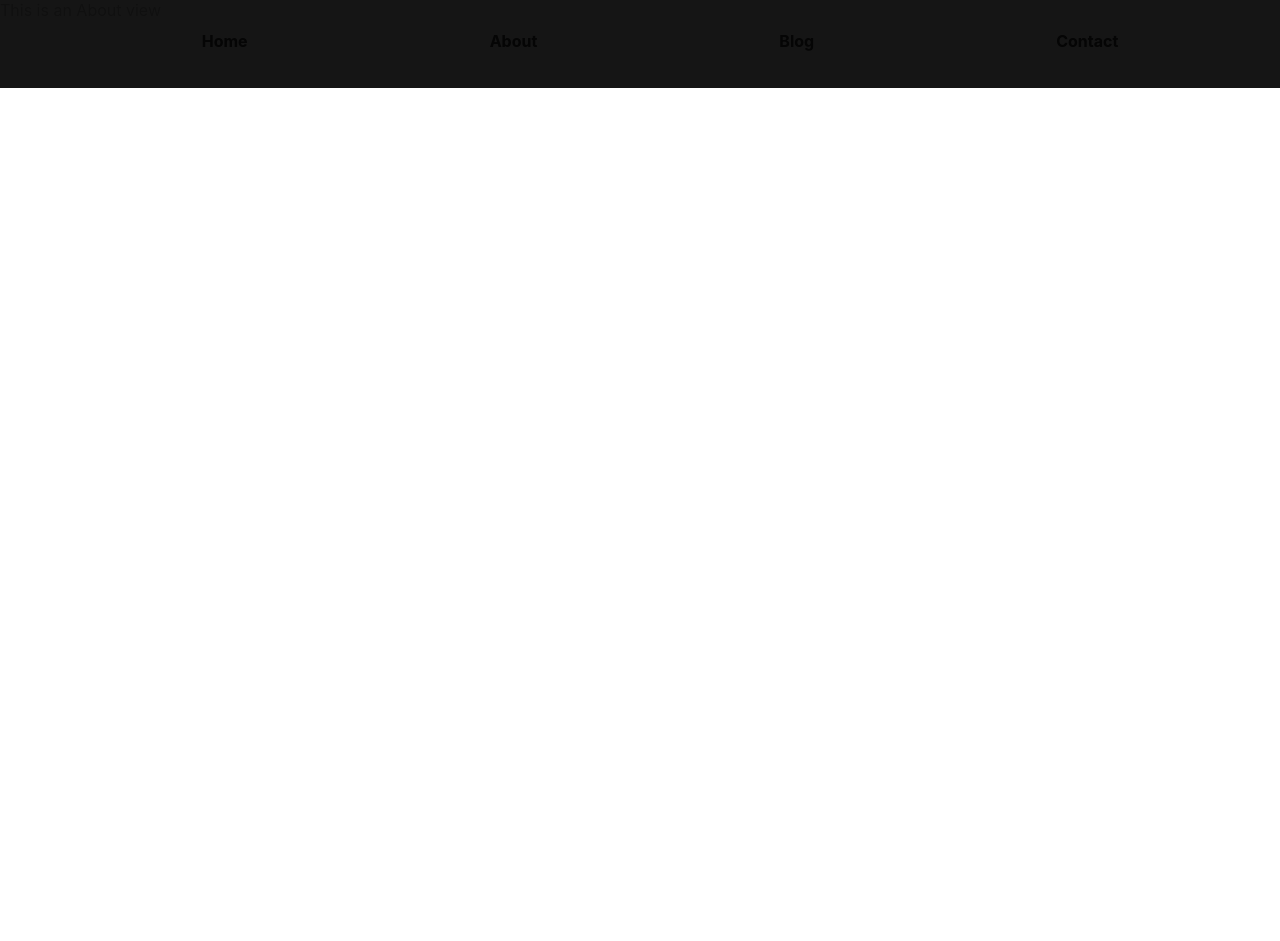
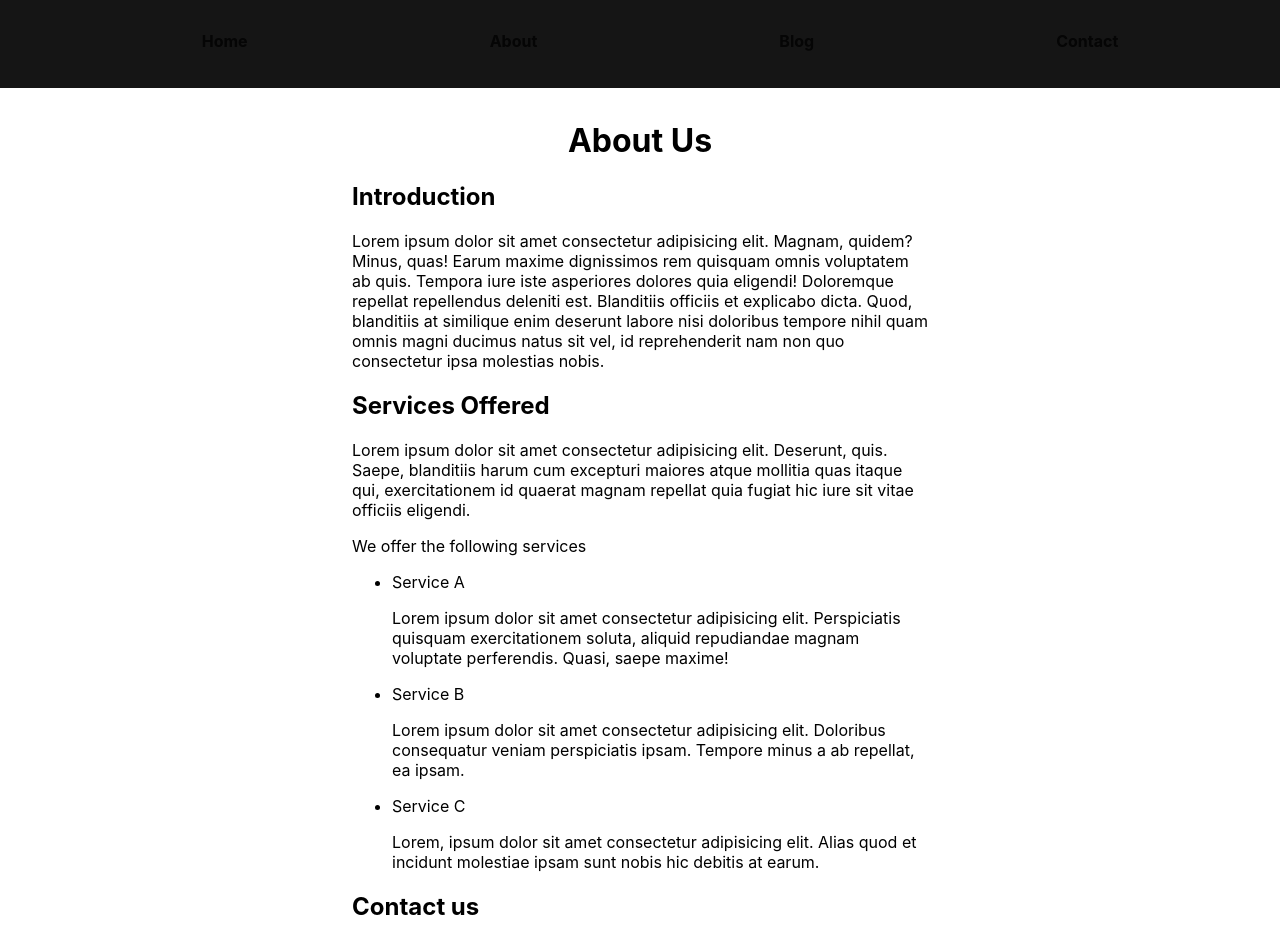
Before and after one commit to RajS18/BlogersDen, a Next.js app: page /about in a window 1280 px wide. Shown: the top 941 px of the page. Before the commit the page ends 800 px from the top, so only its background shows below. Built offline with nearby package versions, Linux system fonts and the light colour scheme.

Commit message:
modified push

```diff
--- a/pages/about.js
+++ b/pages/about.js
@@ -1,9 +1,27 @@
-import React from 'react'
+import React from 'react';
+import styles from '../styles/About.module.css'
 
 const About = () => {
-  return (
-    <div>This is an About view</div>
-  )
-}
+    return <div className={styles.container}>
+      <div className={styles.subcontainer}>
+        <h1 className={styles.center}>About Us</h1>
+        <h2>Introduction</h2>
+        <p>Lorem ipsum dolor sit amet consectetur adipisicing elit. Magnam, quidem? Minus, quas! Earum maxime dignissimos rem quisquam omnis voluptatem ab quis. Tempora iure iste asperiores dolores quia eligendi! Doloremque repellat repellendus deleniti est. Blanditiis officiis et explicabo dicta. Quod, blanditiis at similique enim deserunt labore nisi doloribus tempore nihil quam omnis magni ducimus natus sit vel, id reprehenderit nam non quo consectetur ipsa molestias nobis. </p>
+        <h2>Services Offered</h2>
+        <p>Lorem ipsum dolor sit amet consectetur adipisicing elit. Deserunt, quis. Saepe, blanditiis harum cum excepturi maiores atque mollitia quas itaque qui, exercitationem id quaerat magnam repellat quia fugiat hic iure sit vitae officiis eligendi.</p>
+        <p>We offer the following services</p>
+        <ul>
+            <li>Service A</li>
+            <p>Lorem ipsum dolor sit amet consectetur adipisicing elit. Perspiciatis quisquam exercitationem soluta, aliquid repudiandae magnam voluptate perferendis. Quasi, saepe maxime!</p>
+            <li>Service B</li>
+            <p>Lorem ipsum dolor sit amet consectetur adipisicing elit. Doloribus consequatur veniam perspiciatis ipsam. Tempore minus a ab repellat, ea ipsam.</p>
+            <li>Service C</li>
+            <p>Lorem, ipsum dolor sit amet consectetur adipisicing elit. Alias quod et incidunt molestiae ipsam sunt nobis hic debitis at earum.</p>
+        </ul>
+        <h2>Contact us</h2>
+        <p>Lorem ipsum dolor sit amet consectetur adipisicing elit. Eos et animi harum assumenda necessitatibus explicabo nam, corporis deleniti, ab ad praesentium blanditiis iste saepe perferendis impedit architecto quia cupiditate? Accusantium est in inventore repellendus unde. Dolores labore deserunt corrupti fugiat ratione perspiciatis illo optio suscipit aliquid cumque nihil soluta earum, assumenda eligendi nulla sed molestias unde?</p>
+    </div>
+    </div>;
+};
 
-export default About
+export default About;
--- a/pages/blogpost/[meta].js
+++ b/pages/blogpost/[meta].js
@@ -31,6 +31,7 @@
             <div>- by {blog && blog.author}</div>
         </main>
     </div>;
+
 }
                 // //Server side rendering
                 // export async function getServerSideProps(context) {
--- /dev/null
+++ b/styles/About.module.css
@@ -0,0 +1,11 @@
+.container {
+    margin: auto;
+    max-width: 45vw;
+}
+.subcontainer {
+    padding-top: 100px;
+    margin: auto;
+}
+.center {
+    text-align: center;
+}
```
